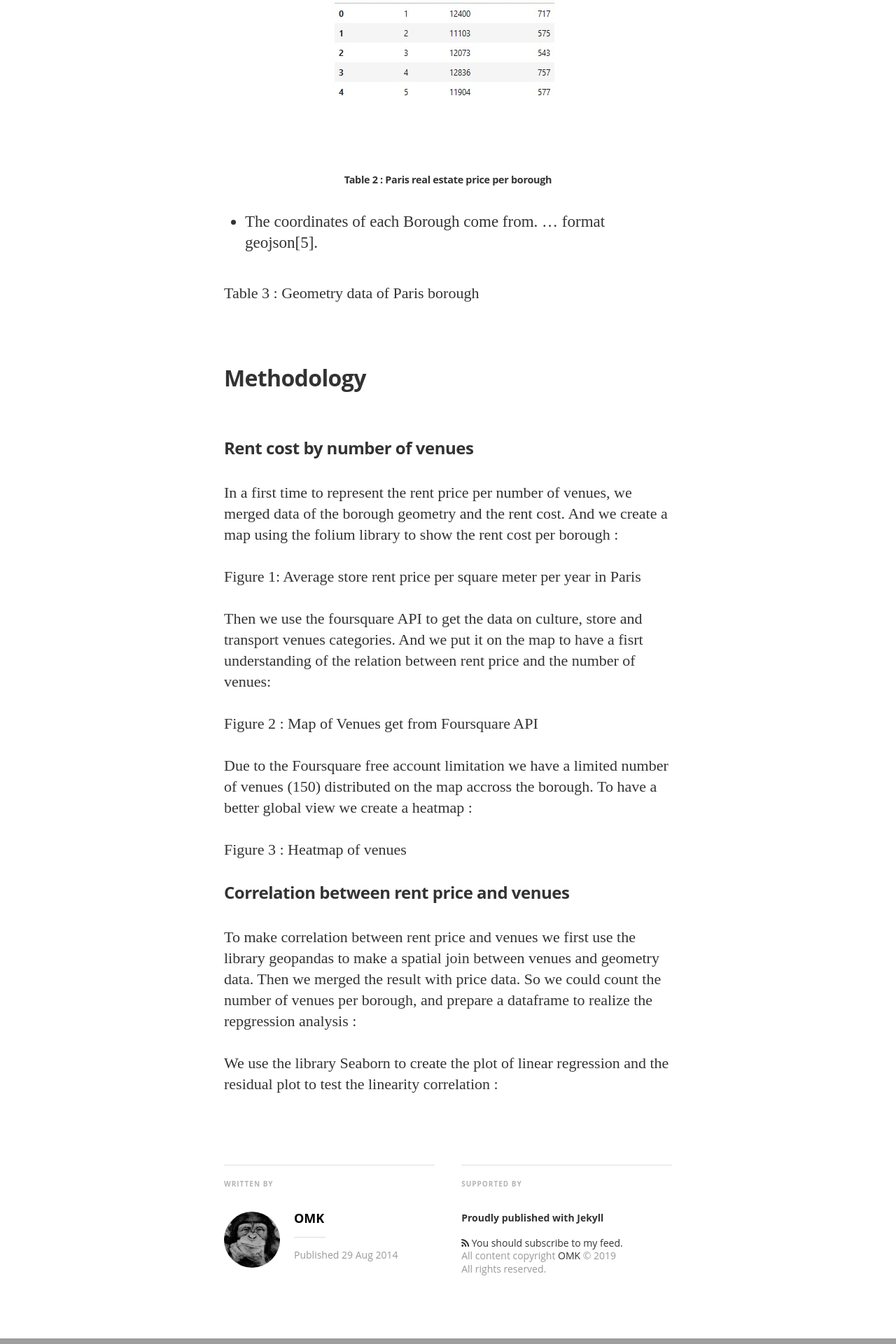
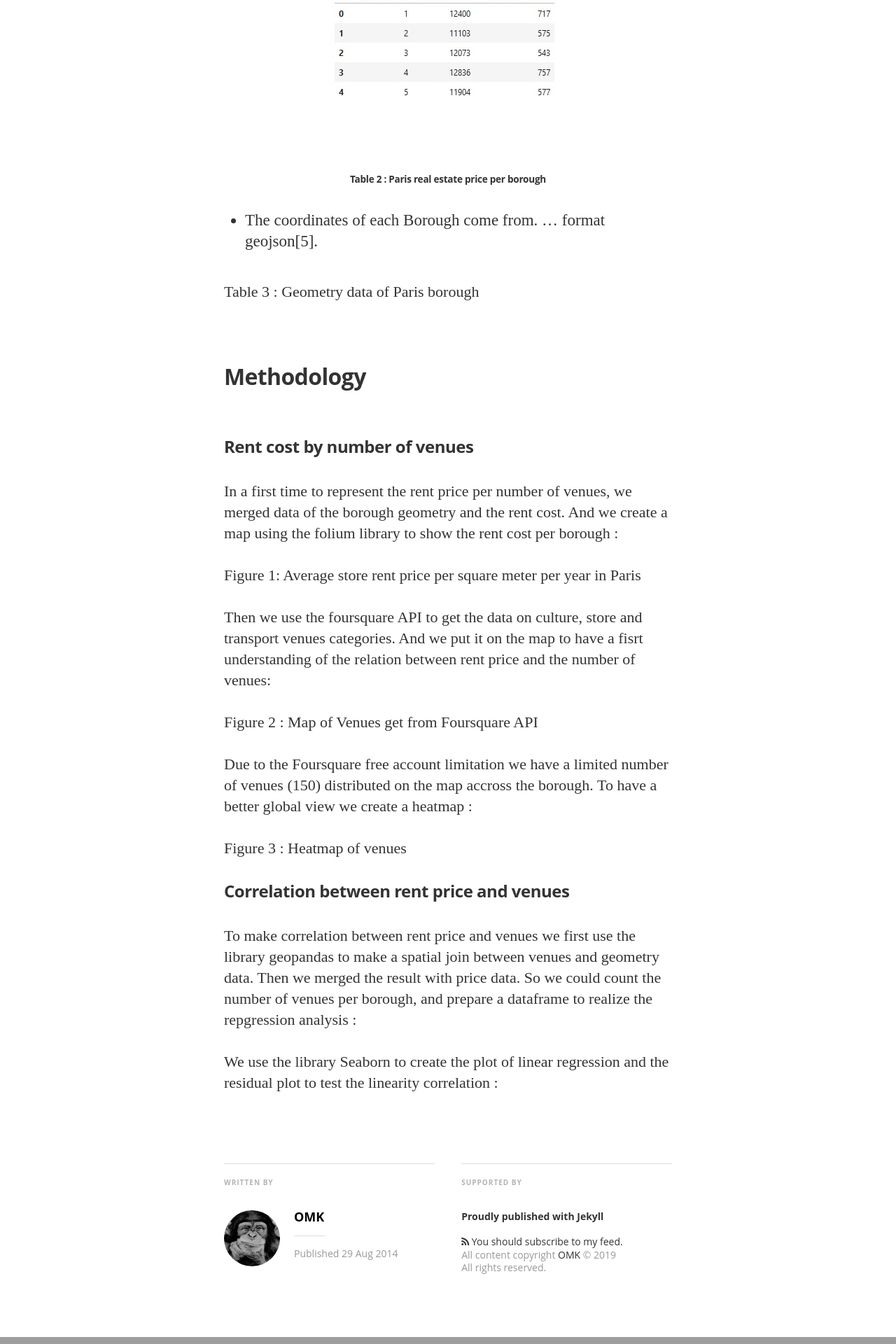
Before and after one commit to LCTyrell/LCTyrell.github.io, a Jekyll site: the page built from _posts/2019-05-22-ArtBook.markdown, in a window 1280 px wide. Shown: the part 2633-4553 px from the top of the page at 70% size. Built offline with Jekyll 4.4.1, drawn with Linux system fonts in a browser that asks for light colours; nearby versions of some CDN libraries; some web fonts are replaced; grey boxes are pictures that could not be loaded.

Commit message:
Update 2019-05-22-ArtBook.markdown

```diff
--- a/_posts/2019-05-22-ArtBook.markdown
+++ b/_posts/2019-05-22-ArtBook.markdown
@@ -34,8 +34,8 @@ This study is representative of the first step in geomarketing analysis and woul
    * The location store per square meter come from [4].
 <br/>
 <p align="center">
-<img src="/assets/article_images/2018-05-25-art_bookstore/DF_rentPrice.jpg"><br/>
-<h1 style="font-size:90%;" align="center" color='#999999'>Table 2 : Paris real estate price per borough</h1>
+<img src="/assets/article_images/2018-05-25-art_bookstore/DF_rentPrice.jpg">
+<h1 style="font-size:85%;" align="center" color='#999999'>Table 2 : Paris real estate price per borough</h1>
 </p>
    * The coordinates of each Borough come from. … format geojson[5].
 
```
